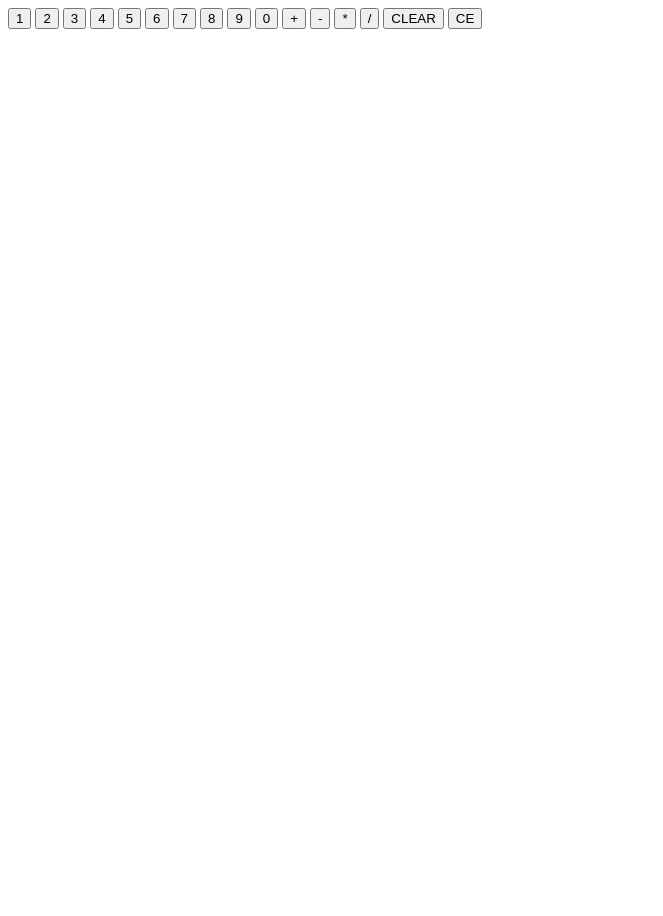
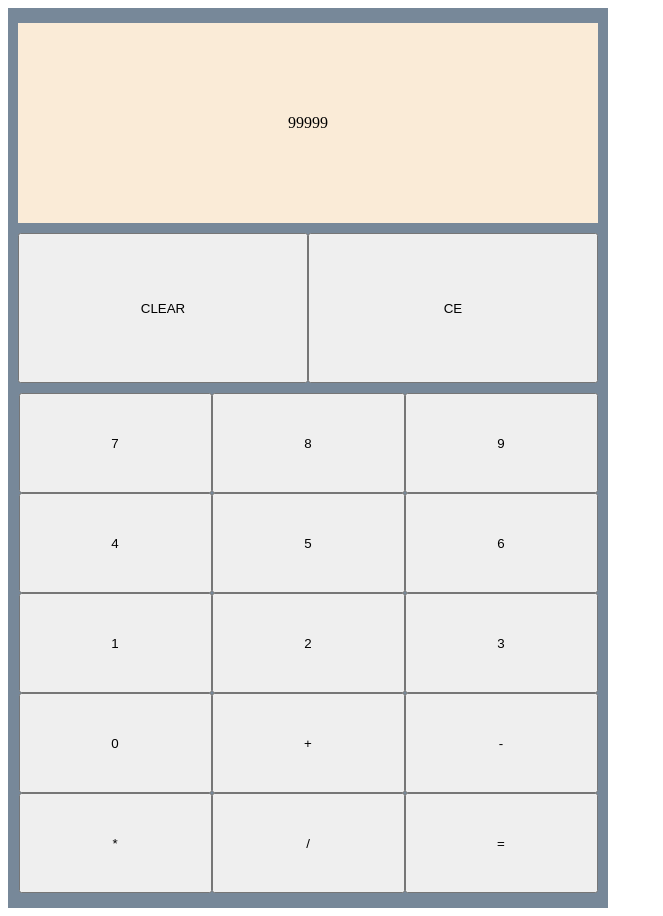
Before and after one commit to BTNguyen9280/odin-calculator, a plain HTML site: page index.html in a window 1280 px wide. Shown: the whole page, without its empty margins (0-663 px from the left). Before the commit the page ends 800 px from the top, so only its background shows below. Drawn offline with Linux system fonts and the light colour scheme.

Commit message:
create UI (CSS, HTML)

```diff
--- a/index.html
+++ b/index.html
@@ -8,23 +8,28 @@
     </head>
     <body>
         <div class = "container">
-            <div class = "display"></div>
+            <div class = "display">99999</div>
+            <div class = "clc">
+            <button class = "clear" id = "clear">CLEAR</button>
+            <button class = "clear" id = "ce">CE</button>
+            </div>
+            <div class = "numbers">
+            <button class = "num" id ="7">7</button>
+            <button class = "num" id ="8">8</button>
+            <button class = "num" id ="9">9</button>
+            <button class = "num" id ="4">4</button>
+            <button class = "num" id ="5">5</button>
+            <button class = "num" id ="6">6</button>
             <button class = "num" id ="1">1</button>
             <button class = "num" id ="2">2</button>
             <button class = "num" id ="3">3</button>
-            <button class = "num" id ="4">4</button>
-            <button class = "num" id ="5">5</button>
-            <button class = "num" id ="6">6</button>
-            <button class = "num" id ="7">7</button>
-            <button class = "num" id ="8">8</button>
-            <button class = "num" id ="9">9</button>
             <button class = "num" id ="0">0</button>
             <button class = "operator" id = "add">+</button>
             <button class = "operator" id = "subtract">-</button>
             <button class = "operator" id = "multiply">*</button>
             <button class = "operator" id = "divide">/</button>
-            <button class = "clear" id = "clear">CLEAR</button>
-            <button class = "clear" id = "ce">CE</button>
+            <button class = "operator" id = "equals">=</button>
+            </div>
         </div>
     </body>
 </html>
--- a/style.css
+++ b/style.css
@@ -0,0 +1,58 @@
+*{
+    box-sizing: border-box;
+}
+
+.container{
+    background-color: lightslategray;
+    height: 900px;
+    width: 600px;
+    padding: 10px;
+    display: flex;
+    flex-wrap: wrap;
+    justify-content: center;
+    align-items: center;
+}
+
+.operator, .num{
+    padding: 5px;
+    height: 100px;
+    width: 193px;
+}
+
+.clear {
+    padding: 5px;
+    height: 150px;
+    width: 370px
+}
+
+.display {
+    background-color: antiquewhite;
+    padding: 5px;
+    height: 200px;
+    width: 580px;
+    display: flex;
+    justify-content: center;
+    align-items: center;
+}
+
+.numbers {
+    display: flex;
+    flex-wrap: wrap;
+    justify-content: center;
+
+}
+
+.clc {
+    width: 580px;
+    display: flex;
+    justify-content: center;
+}
+
+/*    gap: 10px;
+/*    flex-direction: column;
+/*}
+/*
+/*.display {
+/*    background-color: antiquewhite;
+/*}
+/*
```
